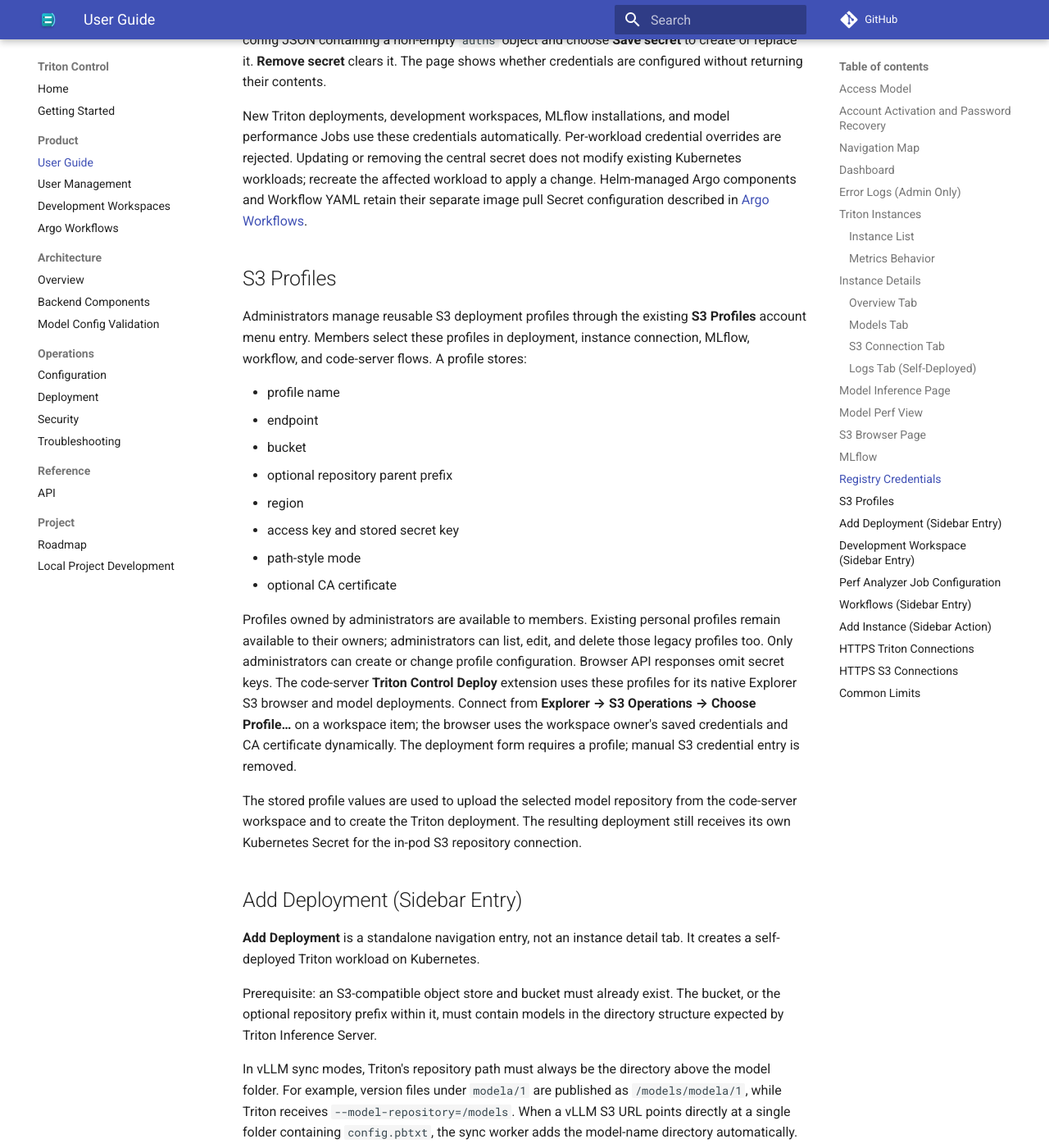
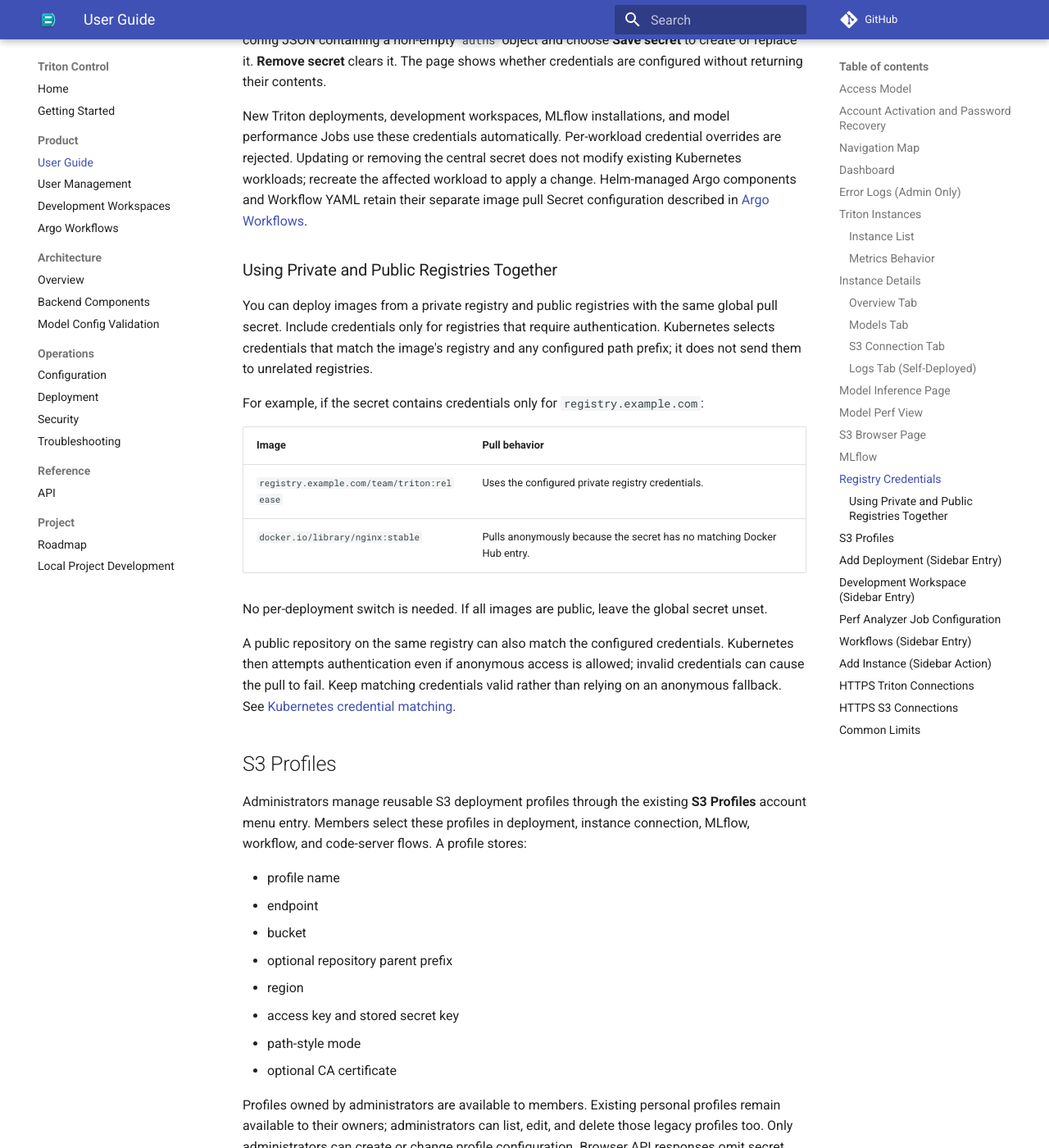
Before and after one commit to ai-lab-tech/triton-control, an MkDocs documentation site: the page built from docs/user-guide.md, in a window 1280 px wide and 1400 px high, scrolled down 8080 px. Shown: the whole window at 82% size. Built offline with MkDocs 1.6.1 and Material for MkDocs 9.7.7, drawn with Linux system fonts in a browser that asks for light colours; comment, search, counter and statistics services are not loaded.

Commit message:
docs: enhance user guide with private and public registry usage details

```diff
--- a/docs/user-guide.md
+++ b/docs/user-guide.md
@@ -325,6 +325,29 @@
 Helm-managed Argo components and Workflow YAML retain their separate image pull
 Secret configuration described in [Argo Workflows](argo-workflows.md).
 
+### Using Private and Public Registries Together
+
+You can deploy images from a private registry and public registries with the
+same global pull secret. Include credentials only for registries that require
+authentication. Kubernetes selects credentials that match the image's registry
+and any configured path prefix; it does not send them to unrelated registries.
+
+For example, if the secret contains credentials only for `registry.example.com`:
+
+| Image | Pull behavior |
+| --- | --- |
+| `registry.example.com/team/triton:release` | Uses the configured private registry credentials. |
+| `docker.io/library/nginx:stable` | Pulls anonymously because the secret has no matching Docker Hub entry. |
+
+No per-deployment switch is needed. If all images are public, leave the global
+secret unset.
+
+A public repository on the same registry can also match the configured
+credentials. Kubernetes then attempts authentication even if anonymous access
+is allowed; invalid credentials can cause the pull to fail. Keep matching
+credentials valid rather than relying on an anonymous fallback. See
+[Kubernetes credential matching](https://kubernetes.io/docs/concepts/containers/images/#interpretation-of-config-json).
+
 ## S3 Profiles
 
 Administrators manage reusable S3 deployment profiles through the existing
```
Also changed, not shown: docs/deployment.md (+5 -0 lines).
